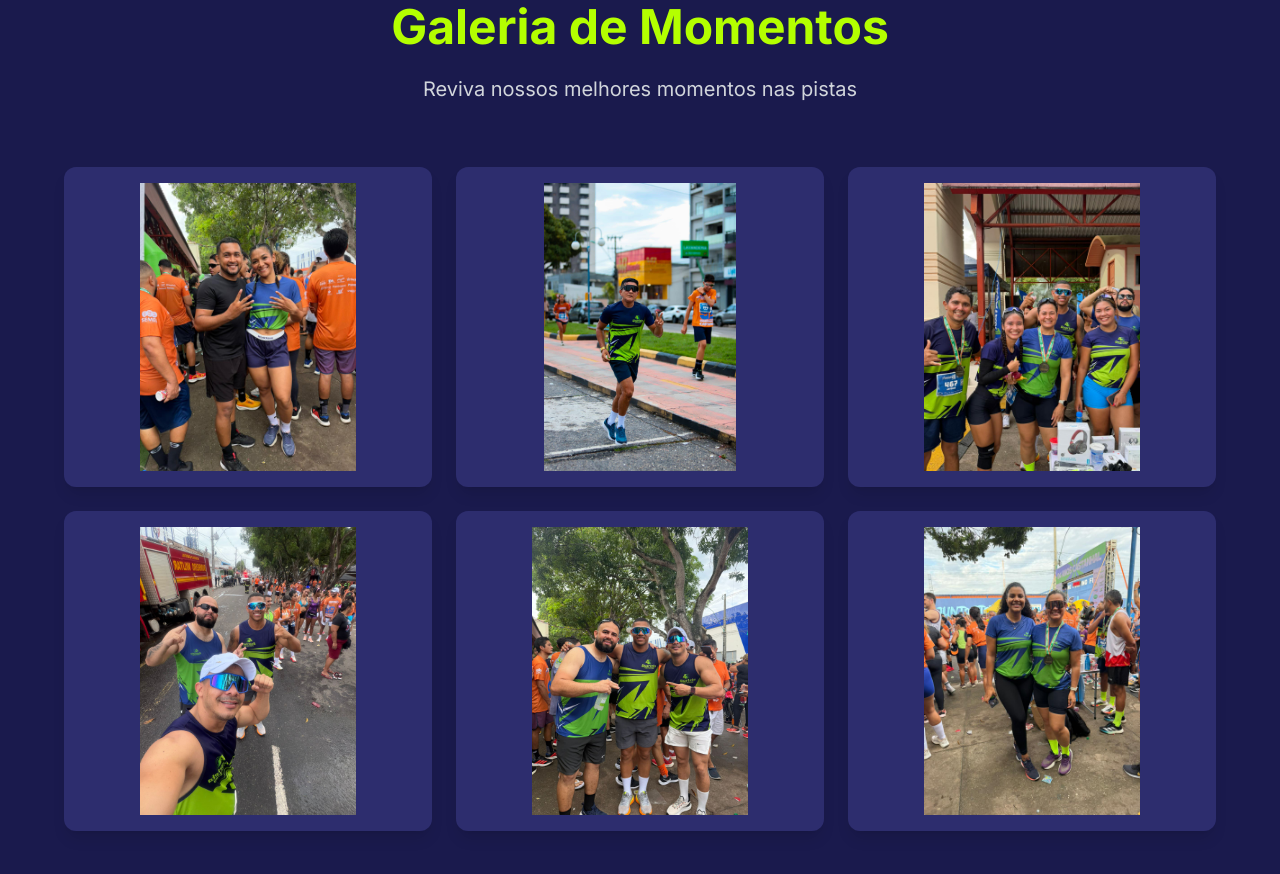
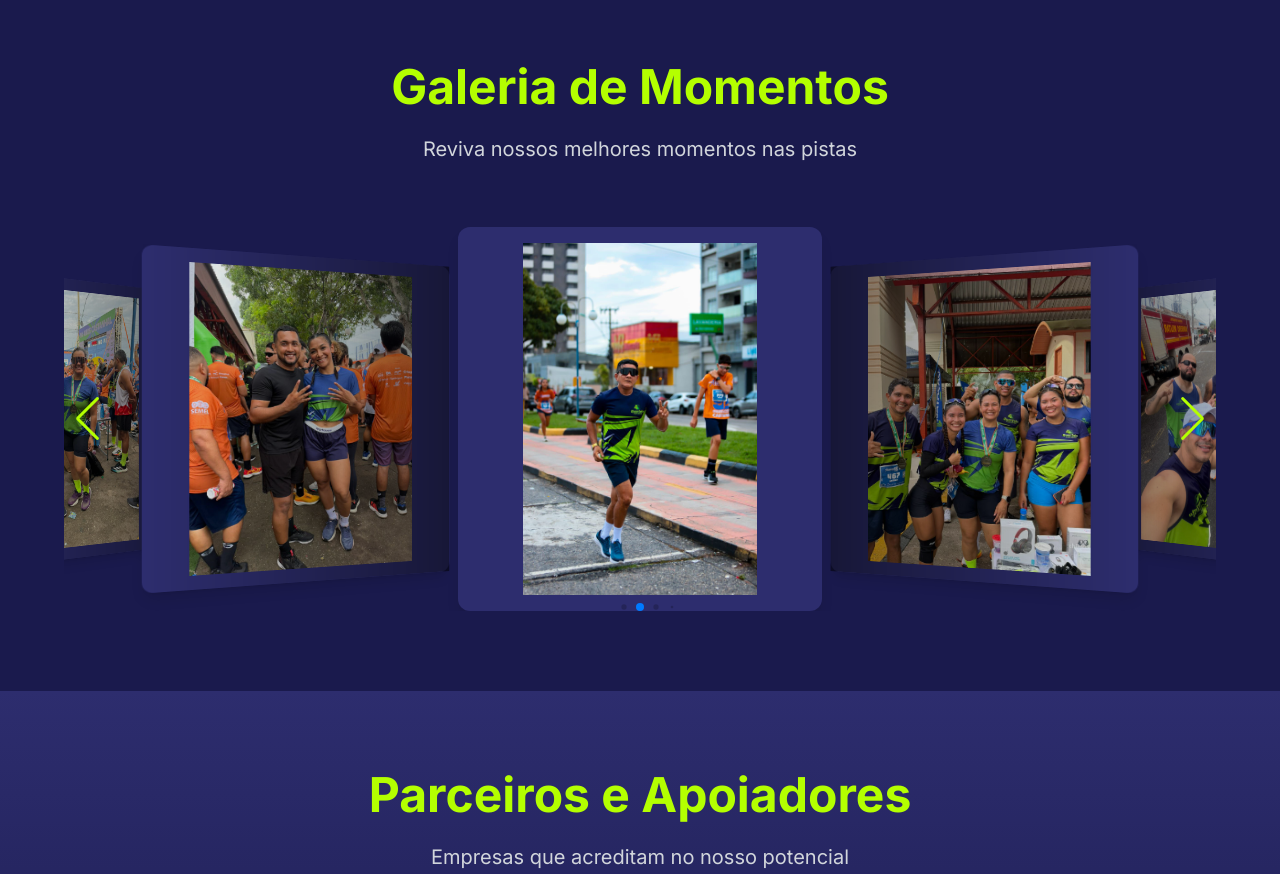
Before and after one commit to Alessandro-NSousa/quarteto-fantastico, a website: page index.html in a window 1280 px wide. Shown: the part 4410-5284 px from the top of the page. Drawn offline with nearby package versions, Linux system fonts and the light colour scheme.

Commit message:
Adiciona carrossel com efeito Coverflow na galeria e atualiza guia para adicionar imagens

```diff
--- a/index.html
+++ b/index.html
@@ -370,6 +370,9 @@
                 A equipe brilhou com a conquista do 2º lugar masculino na categoria 30–39 anos 🥈
                 com Fabiano Duarte se destacando ao registrar o melhor tempo individual da equipe.
               </p>
+              <p class="text-gray-300 mb-3">
+                Iago Rian também garantiu seu lugar no pódio, conquistando o 3º lugar na categoria até 29 anos. Mais um grande resultado para celebrar! 🥉
+              </p>
               <p class="text-gray-300">
                 No feminino (30–39 anos), foi dia de ouro! 🥇
                 Franciene Carvalho subiu ao lugar mais alto do pódio, coroando uma performance impecável.
@@ -480,7 +483,7 @@
                   </div>
                 </div>
 
-                <!-- Evento 2 -->
+                <!-- Evento 3 -->
                 <div class="swiper-slide">
                   <div class="card border-2 border-quarteto-green h-full">
                     <div class="flex items-start gap-4">
@@ -496,7 +499,7 @@
                   </div>
                 </div>
 
-                <!-- Evento 3 -->
+                <!-- Evento 4 -->
                 <div class="swiper-slide">
                   <div class="card border-2 border-quarteto-green h-full">
                     <div class="flex items-start gap-4">
@@ -512,7 +515,7 @@
                   </div>
                 </div>
 
-                <!-- Evento 4 -->
+                <!-- Evento 5 -->
                 <div class="swiper-slide">
                   <div class="card border-2 border-quarteto-green h-full">
                     <div class="flex items-start gap-4">
@@ -528,7 +531,7 @@
                   </div>
                 </div>
 
-                <!-- Evento 5 -->
+                <!-- Evento 6 -->
                 <div class="swiper-slide">
                   <div class="card border-2 border-quarteto-green h-full">
                     <div class="flex items-start gap-4">
@@ -566,70 +569,83 @@
           <p class="section-subtitle">Reviva nossos melhores momentos nas pistas</p>
         </div>
 
-        <div class="max-w-6xl mx-auto">
-          <!-- Grid Gallery -->
-          <div class="grid grid-cols-1 md:grid-cols-2 lg:grid-cols-3 gap-6">
+        <div class="max-w-6xl mx-auto relative">
+          <!-- Swiper Gallery with Coverflow Effect -->          <!-- Para adicionar novas imagens: copie um bloco swiper-slide e ajuste o src da imagem e alt text -->          <div class="swiper gallerySwiper pb-16">
+            <div class="swiper-wrapper">
               <!-- Image 1 -->
-            <div class="group relative overflow-hidden rounded-xl shadow-lg bg-quarteto-blue-light h-80 cursor-pointer transform transition-all duration-300 hover:scale-105 hover:shadow-2xl flex items-center justify-center p-4">
+              <div class="swiper-slide">
+                <div class="group relative overflow-hidden rounded-xl shadow-lg bg-quarteto-blue-light h-96 cursor-pointer flex items-center justify-center p-4">
                   <img src="assets/images/imagem-01.jpeg" alt="Quarteto Fantástico - Momento 1" class="max-w-full max-h-full object-contain">
                   <div class="absolute inset-0 bg-gradient-to-t from-quarteto-blue/80 to-transparent opacity-0 group-hover:opacity-100 transition-opacity duration-300 flex items-end pointer-events-none">
                     <div class="p-4 text-white">
-                  <!-- <p class="text-sm font-semibold">Momento 1</p> -->
+                    </div>
                   </div>
                 </div>
               </div>
 
               <!-- Image 2 -->
-            <div class="group relative overflow-hidden rounded-xl shadow-lg bg-quarteto-blue-light h-80 cursor-pointer transform transition-all duration-300 hover:scale-105 hover:shadow-2xl flex items-center justify-center p-4">
+              <div class="swiper-slide">
+                <div class="group relative overflow-hidden rounded-xl shadow-lg bg-quarteto-blue-light h-96 cursor-pointer flex items-center justify-center p-4">
                   <img src="assets/images/imagem-02.jpeg" alt="Quarteto Fantástico - Momento 2" class="max-w-full max-h-full object-contain">
                   <div class="absolute inset-0 bg-gradient-to-t from-quarteto-blue/80 to-transparent opacity-0 group-hover:opacity-100 transition-opacity duration-300 flex items-end pointer-events-none">
                     <div class="p-4 text-white">
-                  <!-- <p class="text-sm font-semibold">Momento 2</p> -->
+                    </div>
                   </div>
                 </div>
               </div>
 
               <!-- Image 3 -->
-            <div class="group relative overflow-hidden rounded-xl shadow-lg bg-quarteto-blue-light h-80 cursor-pointer transform transition-all duration-300 hover:scale-105 hover:shadow-2xl flex items-center justify-center p-4">
+              <div class="swiper-slide">
+                <div class="group relative overflow-hidden rounded-xl shadow-lg bg-quarteto-blue-light h-96 cursor-pointer flex items-center justify-center p-4">
                   <img src="assets/images/imagem-03.jpeg" alt="Quarteto Fantástico - Momento 3" class="max-w-full max-h-full object-contain">
                   <div class="absolute inset-0 bg-gradient-to-t from-quarteto-blue/80 to-transparent opacity-0 group-hover:opacity-100 transition-opacity duration-300 flex items-end pointer-events-none">
                     <div class="p-4 text-white">
-                  <!-- <p class="text-sm font-semibold">Momento 3</p> -->
+                    </div>
                   </div>
                 </div>
               </div>
 
               <!-- Image 4 -->
-            <div class="group relative overflow-hidden rounded-xl shadow-lg bg-quarteto-blue-light h-80 cursor-pointer transform transition-all duration-300 hover:scale-105 hover:shadow-2xl flex items-center justify-center p-4">
+              <div class="swiper-slide">
+                <div class="group relative overflow-hidden rounded-xl shadow-lg bg-quarteto-blue-light h-96 cursor-pointer flex items-center justify-center p-4">
                   <img src="assets/images/imagem-04.jpeg" alt="Quarteto Fantástico - Momento 4" class="max-w-full max-h-full object-contain">
                   <div class="absolute inset-0 bg-gradient-to-t from-quarteto-blue/80 to-transparent opacity-0 group-hover:opacity-100 transition-opacity duration-300 flex items-end pointer-events-none">
                     <div class="p-4 text-white">
-                  <!-- <p class="text-sm font-semibold">Momento 4</p> -->
+                    </div>
                   </div>
                 </div>
               </div>
 
               <!-- Image 5 -->
-            <div class="group relative overflow-hidden rounded-xl shadow-lg bg-quarteto-blue-light h-80 cursor-pointer transform transition-all duration-300 hover:scale-105 hover:shadow-2xl flex items-center justify-center p-4">
+              <div class="swiper-slide">
+                <div class="group relative overflow-hidden rounded-xl shadow-lg bg-quarteto-blue-light h-96 cursor-pointer flex items-center justify-center p-4">
                   <img src="assets/images/imagem-05.jpeg" alt="Quarteto Fantástico - Momento 5" class="max-w-full max-h-full object-contain">
                   <div class="absolute inset-0 bg-gradient-to-t from-quarteto-blue/80 to-transparent opacity-0 group-hover:opacity-100 transition-opacity duration-300 flex items-end pointer-events-none">
                     <div class="p-4 text-white">
-                  <!-- <p class="text-sm font-semibold">Momento 5</p> -->
+                    </div>
                   </div>
                 </div>
               </div>
 
               <!-- Image 6 -->
-            <div class="group relative overflow-hidden rounded-xl shadow-lg bg-quarteto-blue-light h-80 cursor-pointer transform transition-all duration-300 hover:scale-105 hover:shadow-2xl flex items-center justify-center p-4">
+              <div class="swiper-slide">
+                <div class="group relative overflow-hidden rounded-xl shadow-lg bg-quarteto-blue-light h-96 cursor-pointer flex items-center justify-center p-4">
                   <img src="assets/images/imagem-06.jpeg" alt="Quarteto Fantástico - Momento 6" class="max-w-full max-h-full object-contain">
                   <div class="absolute inset-0 bg-gradient-to-t from-quarteto-blue/80 to-transparent opacity-0 group-hover:opacity-100 transition-opacity duration-300 flex items-end pointer-events-none">
                     <div class="p-4 text-white">
-                  <!-- <p class="text-sm font-semibold">Momento 6</p> -->
+                    </div>
                   </div>
                 </div>
               </div>
             </div>
 
+            <!-- Navigation Buttons -->
+            <div class="swiper-button-next !text-quarteto-green after:!text-3xl"></div>
+            <div class="swiper-button-prev !text-quarteto-green after:!text-3xl"></div>
+
+            <!-- Pagination -->
+            <div class="swiper-pagination !bottom-0"></div>
+          </div>
         </div>
       </div>
     </section>
@@ -828,7 +844,9 @@
   </div>
 
   <script>
-    const images = document.querySelectorAll("#galeria img");
+    // Lightbox functionality for gallery images
+    document.addEventListener('DOMContentLoaded', () => {
+      const images = document.querySelectorAll("#galeria .swiper-slide img");
       const lightbox = document.getElementById("lightbox");
       const lightboxImg = document.getElementById("lightboxImg");
       const closeLightbox = document.getElementById("closeLightbox");
@@ -852,6 +870,7 @@
           lightbox.classList.remove("flex");
         }
       });
+    });
   </script>
 
 </body>
--- a/js/main.js
+++ b/js/main.js
@@ -220,7 +220,7 @@ if (eventsSwiperContainer && eventsSwiper) {
   });
 }
 
-// Initialize Gallery Swiper Carousel
+// Initialize Gallery Swiper Carousel with Coverflow Effect
 const gallerySwiper = new Swiper('.gallerySwiper', {
   // Basic settings
   loop: true,
@@ -230,19 +230,41 @@ const gallerySwiper = new Swiper('.gallerySwiper', {
     disableOnInteraction: false,
   },
 
-  // Responsive breakpoints
-  slidesPerView: 1,
-  spaceBetween: 0,
+  // Coverflow Effect
+  effect: 'coverflow',
+  coverflowEffect: {
+    rotate: 30,
+    stretch: 0,
+    depth: 200,
+    modifier: 1,
+    slideShadows: true,
+  },
+
+  // Responsive slides per view
+  slidesPerView: 'auto',
+  centeredSlides: true,
+  spaceBetween: 30,
+  breakpoints: {
+    640: {
+      slidesPerView: 1,
+    },
+    768: {
+      slidesPerView: 2,
+    },
+    1024: {
+      slidesPerView: 3,
+    },
+  },
 
   // Navigation arrows
   navigation: {
-    nextEl: '.swiper-button-next',
-    prevEl: '.swiper-button-prev',
+    nextEl: '.gallerySwiper .swiper-button-next',
+    prevEl: '.gallerySwiper .swiper-button-prev',
   },
 
   // Pagination bullets
   pagination: {
-    el: '.swiper-pagination',
+    el: '.gallerySwiper .swiper-pagination',
     clickable: true,
     dynamicBullets: true,
   },
@@ -253,17 +275,7 @@ const gallerySwiper = new Swiper('.gallerySwiper', {
   },
 
   // Touch settings
-  touchRatio: 1,
-  touchAngle: 45,
   grabCursor: true,
-
-  // Lazy loading (when using real images)
-  lazy: {
-    loadPrevNext: true,
-  },
-
-  // Effect
-  effect: 'slide',
 
   // Accessibility
   a11y: {
@@ -274,14 +286,14 @@ const gallerySwiper = new Swiper('.gallerySwiper', {
   },
 });
 
-// Pause autoplay on hover
-const swiperContainer = document.querySelector('.gallerySwiper');
-if (swiperContainer && gallerySwiper) {
-  swiperContainer.addEventListener('mouseenter', () => {
+// Pause gallery carousel on hover
+const gallerySwiperContainer = document.querySelector('.gallerySwiper');
+if (gallerySwiperContainer && gallerySwiper) {
+  gallerySwiperContainer.addEventListener('mouseenter', () => {
     gallerySwiper.autoplay.stop();
   });
 
-  swiperContainer.addEventListener('mouseleave', () => {
+  gallerySwiperContainer.addEventListener('mouseleave', () => {
     gallerySwiper.autoplay.start();
   });
 }
```
Also changed, not shown: assets/images/GALERIA-GUIA.md (added, +78 -0 lines). Lines whose indentation alone changed are shown as unchanged.
